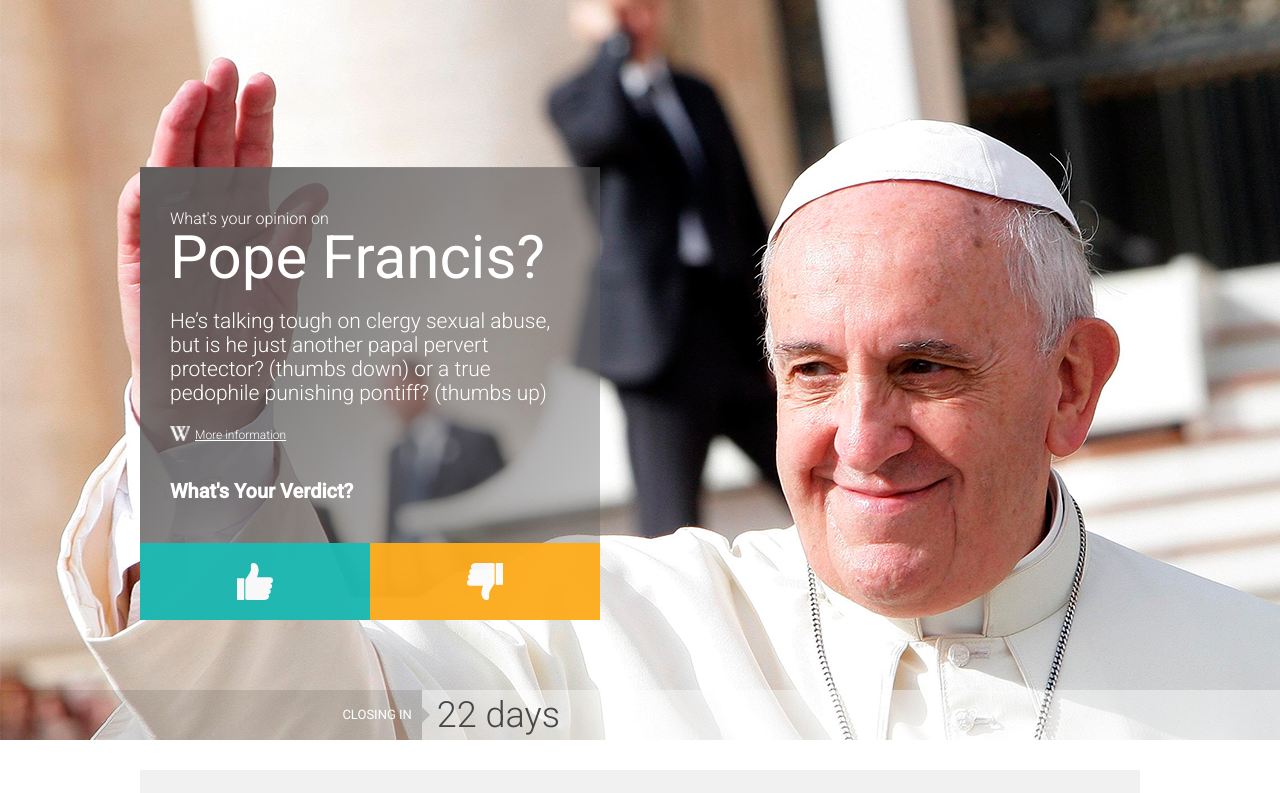
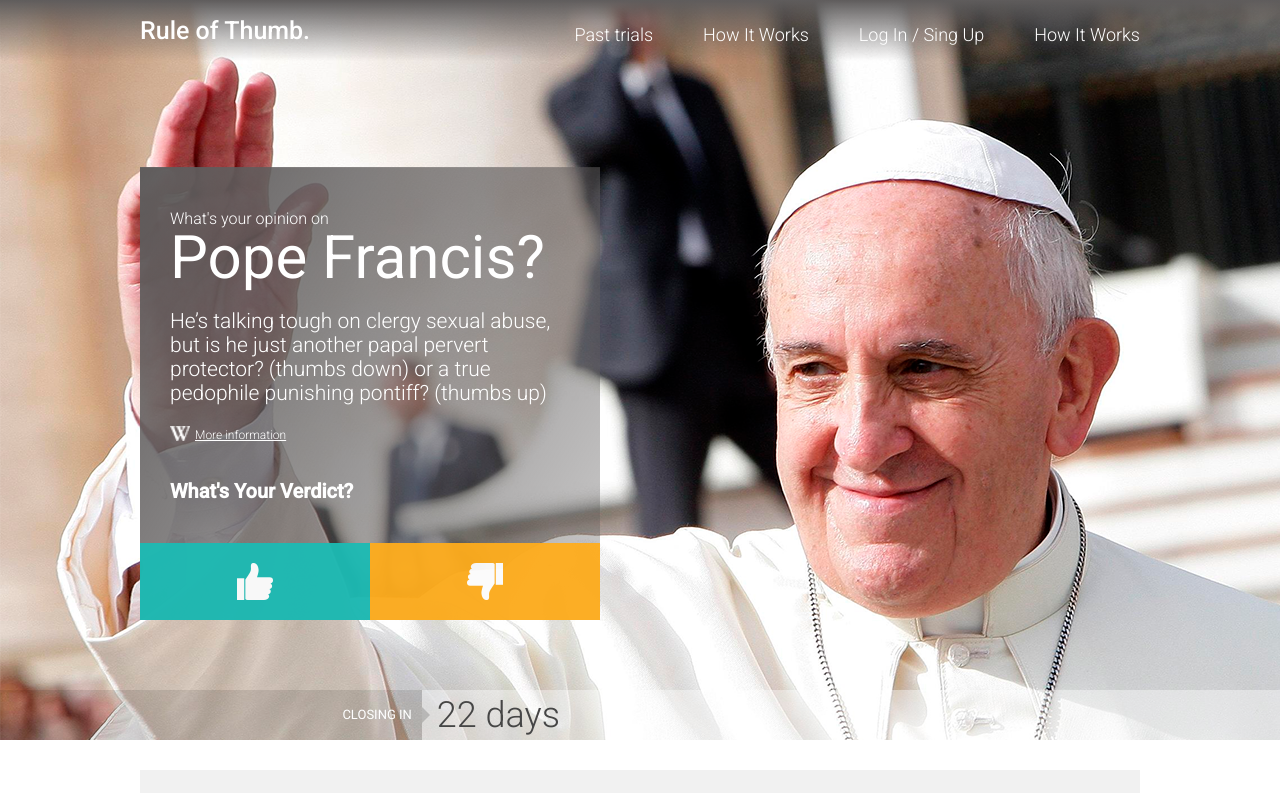
Before and after one commit to feliperamigon/zemoga-ui-test, an Angular app: page / in a window 1280 px wide. Shown: the top 793 px of the page. Built offline with nearby package versions, Linux system fonts and the light colour scheme.

Commit message:
Navbar fixed

```diff
--- a/src/app/features/home/home.component.html
+++ b/src/app/features/home/home.component.html
@@ -1,7 +1,7 @@
 
 <main id="homePage">
 
-  <!-- <app-navbar></app-navbar> -->
+  <app-navbar></app-navbar>
 
   <app-introduction></app-introduction>
 
--- a/src/app/shared/navbar/navbar.component.html
+++ b/src/app/shared/navbar/navbar.component.html
@@ -1,20 +1,27 @@
-<header class="mainHeader">
+<header class="main-header">
 
   <nav class="navbar">
 
-    <ul class="navLinks">
-      <li class="navLink">
+    <ul class="nav-links">
+      <div class="brand-link">
+        <li class="nav-link">
           <a href="">Rule of Thumb.</a>
         </li>
-      <li class="navLink">
+      </div>
+      <div class="secondary-links">
+        <li class="nav-link">
           <a href="">Past trials</a>
         </li>
-      <li class="navLink">
+        <li class="nav-link">
           <a href="">How It Works</a>
         </li>
-      <li class="navLink">
+        <li class="nav-link">
           <a href="">Log In / Sing Up</a>
         </li>
+        <li class="nav-link">
+          <a href="">How It Works</a>
+        </li>
+      </div>
     </ul>
 
   </nav>
--- a/src/app/shared/navbar/navbar.component.scss
+++ b/src/app/shared/navbar/navbar.component.scss
@@ -1,45 +1,47 @@
-.mainHeader {
-    background-color: rgba(13, 51, 51, 0.401);
-    padding: 10px 0;
+.main-header {
+    background: linear-gradient(180deg, #5f5c5c, transparent);
     overflow: hidden;
     position: fixed;
-    z-index: 9999;
+    z-index: 10;
     top: 0;
     width: 100%;
 }
 
-.navLinks {
-    display: grid;
-    justify-items: center;
-    text-align: center;
+.nav-links {
+    display: flex;
+    flex-direction: row;
+    justify-content: space-between;
+    padding: 0 140px;
 }
 
-.navLink {
-    list-style: none;
+.secondary-links {
     display: flex;
-    margin-left: 100px;
-    a {
-        text-decoration: none;
-        color: white;
-        font-weight: 500;
-        font-size: 18px;
-        align-self: flex-end;
-    }
-    &:first-child {
-        margin-left: 0;
+    flex-direction: row;
+    .nav-link {
+        margin-right: 50px;
         a {
-            font-weight: 500;
-            font-size: 25px;
+            text-decoration: none;
+            color: #fff;
+            font-weight: lighter;
+            font-size: 18px;
+            align-self: flex-end;
         }
-    }
-    &:last-child {
-        margin-right: 50px;
+        &:last-child {
+            margin-right: 0;
+        }
     }
 }
 
-@media (min-width: 30rem) {
-    .navLinks {
-        grid-template-columns: 1fr auto auto auto;
-        justify-items: start;
+.brand-link {
+    a {
+        font-weight: 500;
+        font-size: 25px;
+        color: #fff;
+        text-decoration: none;
     }
 }
+
+.nav-link {
+    list-style: none;
+    display: flex;
+}
```
Lines whose indentation alone changed are shown as unchanged.
